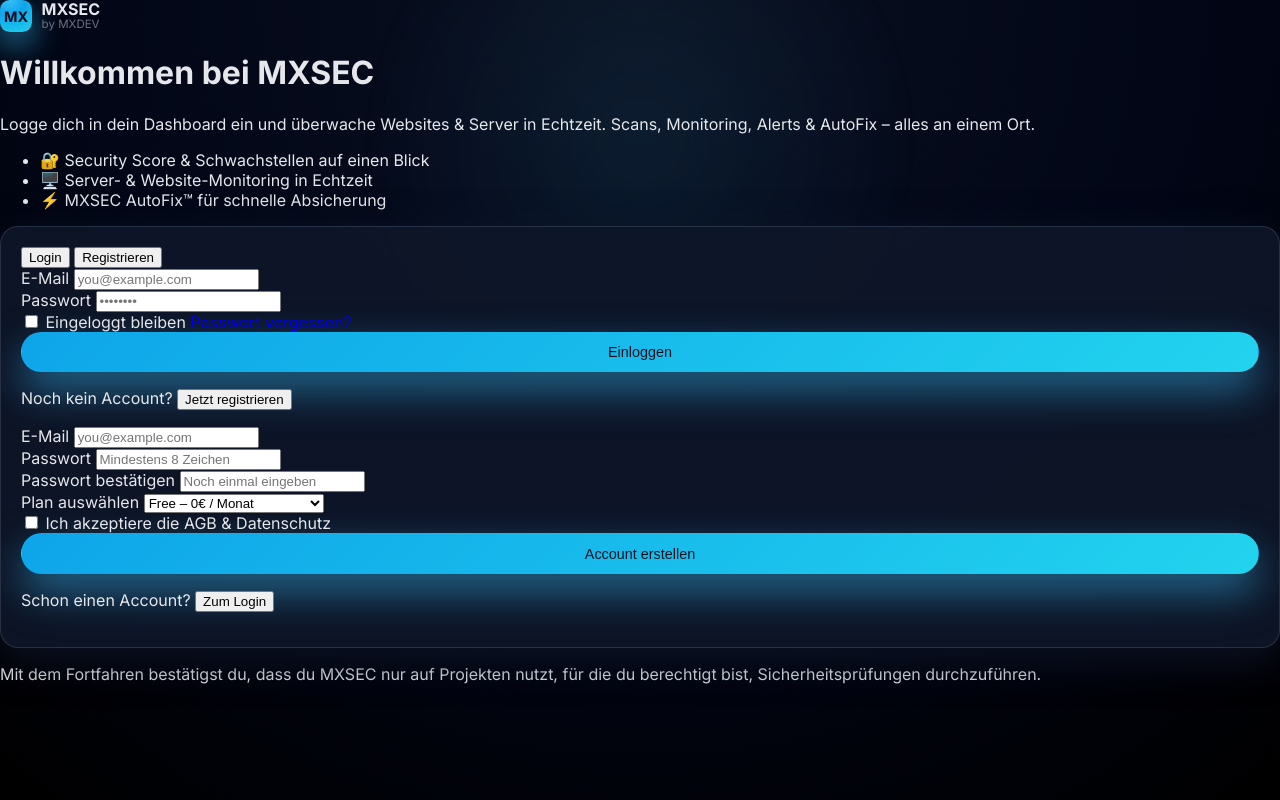
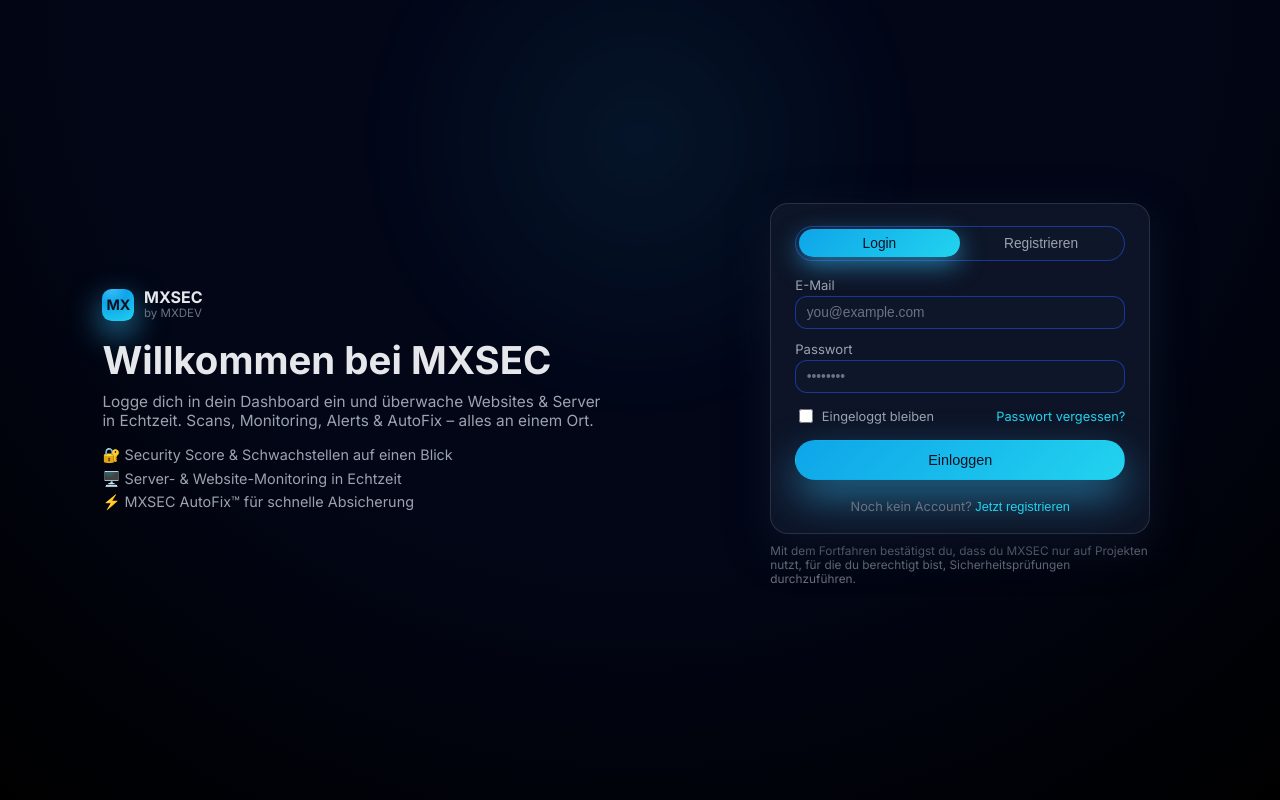
Before and after one commit to BavarianRage/mxsec, a plain HTML site: page login.html in a window 1280 px wide. Drawn offline with Linux system fonts and the light colour scheme.

Commit message:
style.css

```diff
--- a/style.css
+++ b/style.css
@@ -1376,3 +1376,223 @@ body {
     grid-template-columns: minmax(0, 1fr);
   }
 }
+/* ========== AUTH / LOGIN PAGE ========== */
+
+.auth-body {
+  background: radial-gradient(circle at top, #020617 0, #020617 52%, #000 100%);
+  color: var(--text);
+  min-height: 100vh;
+  margin: 0;
+  font-family: "Inter", system-ui, -apple-system, BlinkMacSystemFont, sans-serif;
+}
+
+.auth-shell {
+  min-height: 100vh;
+  display: grid;
+  grid-template-columns: minmax(0, 1.4fr) minmax(0, 1fr);
+  align-items: center;
+  gap: 2rem;
+  padding: 2.5rem 8vw;
+}
+
+.auth-brand h1 {
+  font-size: clamp(2rem, 3vw, 2.4rem);
+  margin: 1rem 0 0.6rem;
+}
+
+.auth-brand p {
+  max-width: 32rem;
+  color: var(--text-soft);
+  font-size: 0.96rem;
+  margin: 0 0 1rem;
+}
+
+.auth-benefits {
+  list-style: none;
+  padding: 0;
+  margin: 0;
+  color: var(--text-soft);
+  font-size: 0.9rem;
+  display: flex;
+  flex-direction: column;
+  gap: 0.35rem;
+}
+
+.auth-logo {
+  text-decoration: none;
+}
+
+.auth-panel {
+  max-width: 380px;
+  justify-self: center;
+}
+
+.auth-card {
+  padding: 1.4rem 1.5rem 1.2rem;
+}
+
+.auth-tabs {
+  display: flex;
+  background: rgba(15, 23, 42, 0.95);
+  border-radius: var(--radius-pill);
+  padding: 0.15rem;
+  border: 1px solid rgba(30, 64, 175, 0.8);
+  margin-bottom: 1rem;
+}
+
+.auth-tab {
+  flex: 1;
+  border: none;
+  background: transparent;
+  color: var(--text-soft);
+  font-size: 0.86rem;
+  padding: 0.4rem 0.2rem;
+  border-radius: var(--radius-pill);
+  cursor: pointer;
+  transition: all 0.16s ease-out;
+}
+
+.auth-tab.active {
+  background: linear-gradient(135deg, var(--accent), var(--accent-strong));
+  color: #0b1120;
+  box-shadow: 0 8px 24px rgba(56, 189, 248, 0.6);
+}
+
+.auth-form {
+  display: flex;
+  flex-direction: column;
+  gap: 0.75rem;
+}
+
+.auth-field {
+  display: flex;
+  flex-direction: column;
+  gap: 0.2rem;
+}
+
+.auth-field label {
+  font-size: 0.82rem;
+  color: var(--text-soft);
+}
+
+.auth-field input,
+.auth-field select {
+  border-radius: var(--radius-md);
+  border: 1px solid rgba(30, 64, 175, 0.8);
+  background: rgba(15, 23, 42, 0.95);
+  color: var(--text);
+  padding: 0.5rem 0.65rem;
+  font-size: 0.86rem;
+  outline: none;
+}
+
+.auth-field input::placeholder {
+  color: var(--text-muted);
+}
+
+.auth-field input:focus,
+.auth-field select:focus {
+  border-color: var(--accent);
+  box-shadow: 0 0 0 1px rgba(56, 189, 248, 0.5);
+}
+
+.auth-extra-row {
+  display: flex;
+  justify-content: space-between;
+  align-items: center;
+  gap: 0.6rem;
+  margin-top: 0.1rem;
+  margin-bottom: 0.1rem;
+}
+
+.auth-checkbox {
+  display: flex;
+  align-items: center;
+  gap: 0.35rem;
+  font-size: 0.8rem;
+  color: var(--text-soft);
+}
+
+.auth-checkbox input {
+  width: 14px;
+  height: 14px;
+}
+
+.auth-link {
+  font-size: 0.8rem;
+  color: var(--accent-strong);
+  text-decoration: none;
+}
+
+.auth-link:hover {
+  text-decoration: underline;
+}
+
+.auth-hint {
+  margin: 0.4rem 0 0;
+  font-size: 0.8rem;
+  color: var(--text-muted);
+  text-align: center;
+}
+
+.auth-inline-link {
+  border: none;
+  background: none;
+  color: var(--accent-strong);
+  font-size: 0.8rem;
+  cursor: pointer;
+  padding: 0;
+}
+
+.auth-inline-link:hover {
+  text-decoration: underline;
+}
+
+.auth-footnote {
+  margin-top: 0.6rem;
+  font-size: 0.74rem;
+  color: var(--text-muted);
+  max-width: 380px;
+}
+
+.hidden {
+  display: none;
+}
+
+/* Responsive */
+
+@media (max-width: 960px) {
+  .auth-shell {
+    grid-template-columns: minmax(0, 1fr);
+    padding: 2.4rem 1.6rem;
+  }
+
+  .auth-brand {
+    order: -1;
+    text-align: center;
+  }
+
+  .auth-brand p,
+  .auth-benefits {
+    max-width: 420px;
+    margin-inline: auto;
+  }
+
+  .auth-panel {
+    max-width: 420px;
+  }
+
+  .auth-footnote {
+    max-width: 420px;
+  }
+}
+
+@media (max-width: 600px) {
+  .auth-shell {
+    padding-top: 1.8rem;
+  }
+
+  .auth-brand h1 {
+    font-size: 1.8rem;
+  }
+}
```
